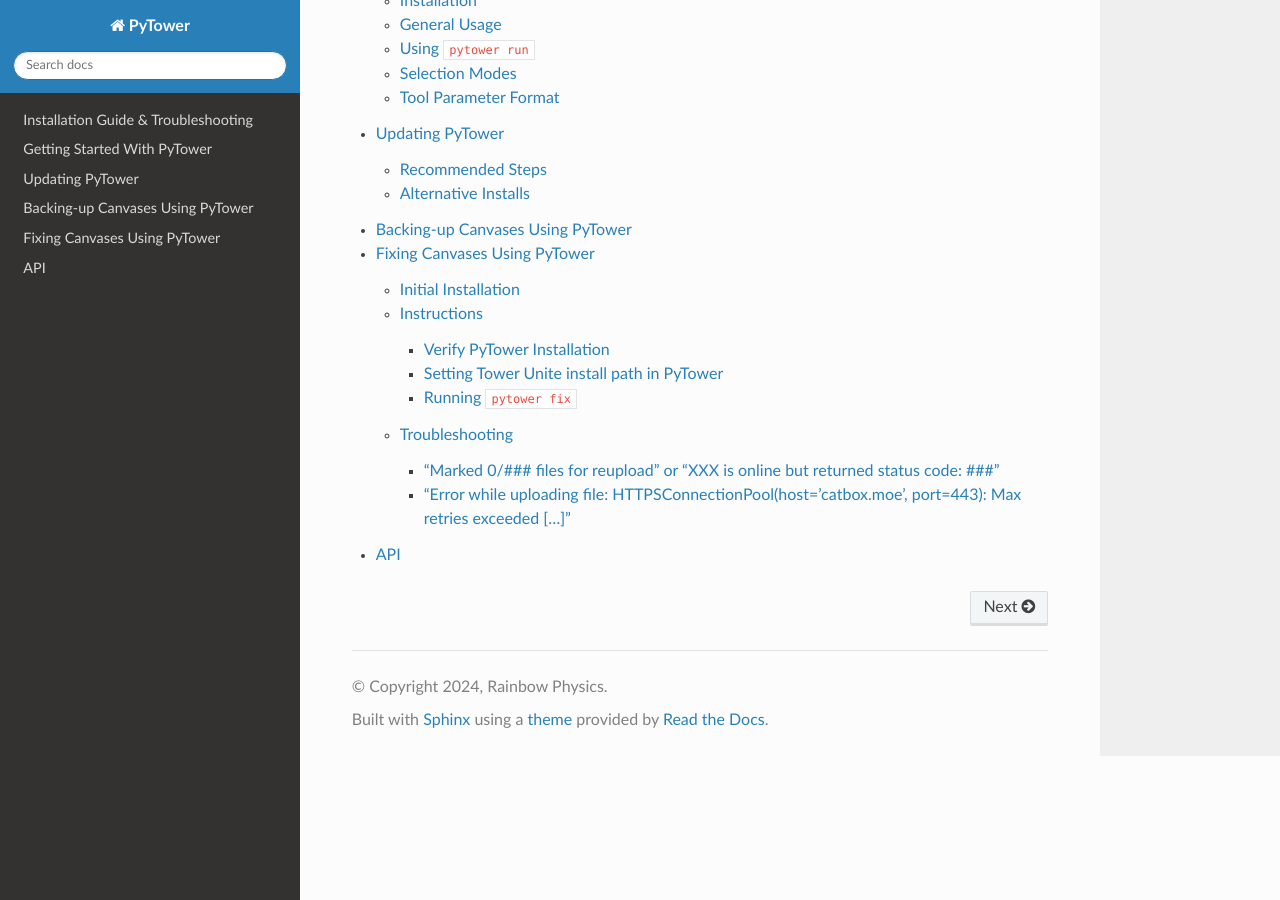
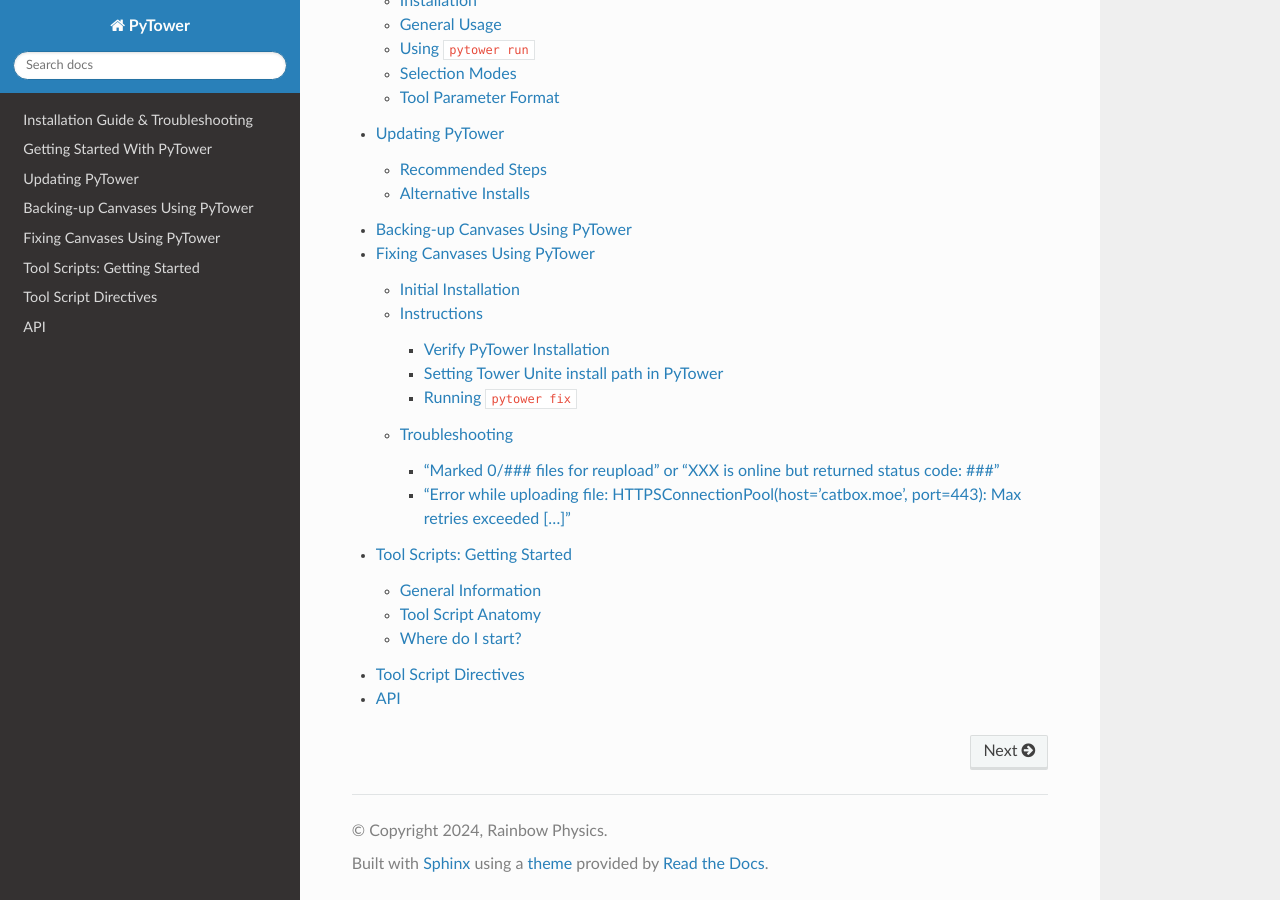
Before and after one commit to rainbowphysics/PyTower, a Sphinx documentation site: the page built from docs/source/index.rst, in a window 1280 px wide and 900 px high, scrolled down 652 px. Built offline with Sphinx 7.4.7 and the Read the Docs theme 2.0.0, drawn with Linux system fonts in a browser that asks for light colours; the version number could not be read and is left out; some of the changed lines change nothing that is shown.

Commit message:
Add in remaining wiki articles from GitHub Pages

```diff
--- a/docs/source/index.rst
+++ b/docs/source/index.rst
@@ -21,4 +21,6 @@
    updating
    canvas_backup
    canvas_fix
+   tools_getting_started
+   tools_directives
    api
--- /dev/null
+++ b/docs/source/tools_directives.rst
@@ -0,0 +1,33 @@
+.. tool_script_directives:
+Tool Script Directives
+======================
+
+Tool script directives are special attributes read by PyTower when it parses a tool script. They help make tool scripts more presentable, user-friendly, and register metadata. All of them are optional, but recommended for accessibility.
+
+List of directives:
+ - ``TOOL_NAME``: Registers the name used by PyTower (by default it uses the script's file name)
+ - ``VERSION``: Script version
+ - ``AUTHOR``: Script author
+ - ``URL``: External URL for more information (e.g., a link to a forum post)
+ - ``INFO``: Further info printed when calling ``pytower info <toolname>``
+ - ``PARAMETERS``: Dictionary of required parameters and their types (registered as ``ToolParameterInfo`` instances)
+ - ``IGNORE=True``: Tells PyTower to skip over this script. Useful for shared libraries or utility scripts
+
+By default ``PARAMETERS`` will be loaded as an empty dictionary. For examples involving the directives, `see the built-in tool scripts`__
+
+.. _tools_scripts: https://github.com/rainbowphysics/PyTower/tree/main/tools
+__ tools_scripts_
+
+Example of PARAMETERS from rotate.py_ (as of v0.1.0):
+
+.. _rotate.py: https://github.com/rainbowphysics/PyTower/tree/main/tools/rotate.py
+.. code-block:: python
+   PARAMETERS = {'rotation': ToolParameterInfo(dtype=xyz, description='Rotation to perform (in Euler angles and degrees)'),
+                 'local': ToolParameterInfo(dtype=bool, description='Whether to only rotate locally', default=False)}
+
+
+The ``{...}`` defines a Python dictionary (``dict``), where the parameter name is the key (``'rotation'``, ``'local'``) and the value is ``ToolParameterInfo(...)``. ``ToolParameterInfo`` is a class that registers information about each parameter. In the above example, ``rotation`` is registered as an ``xyz`` data type (input as ``x,y,z``) parameter with the description ``Rotation to perform (in Euler angles and degrees)``.
+
+By default, each parameter in ``PARAMETERS`` is required. To make a parameter optional, the ``default`` argument must be passed to the ``ToolParameterInfo`` constructor. In the above example, ``'local'`` has the data type ``bool``, has the description ``Whether to only rotate locally``, and has the default value ``False``, which makes it an optional parameter.
+
+To check that variable descriptions are formatted correctly, try running ``pytower info <TOOL_NAME>`` where ``<TOOL_NAME>`` is the ``TOOL_NAME`` of your tool script. ``URL`` and ``INFO`` are also displayed here in ``pytower info``.
--- /dev/null
+++ b/docs/source/tools_getting_started.rst
@@ -0,0 +1,66 @@
+Tool Scripts: Getting Started
+=============================
+
+General Information
+-------------------
+Tool scripts are located in the ``tools/`` folder. There are a dozen built-in tools, including ``tile.py``, ``set.py``, ``filter.py``, and ``scale.py``. To view a tool, simply open the file in a text-editor of your choice (I recommend Notepad++ or VSCode). When a script is added to ``tools/``, it is automatically indexed in ``tools-index.json`` and added to the list of tools. When it comes time to run the tool, its ``main`` function is executed by the core ``pytower`` program.
+
+Tool Script Anatomy
+-------------------
+Tool scripts have the following general anatomy:
+- Python import statements (``import ...``, ``from ... import ...``)
+- Tooling directives (``TOOL_NAME``, ``AUTHOR``, ``PARAMETERS``, ...)
+- The main function (``def main(...):``)
+- Prototype mocking at the bottom (``if __name__ == '__main__': tower.run(...)``)
+
+For more information about import statements in Python see: https://realpython.com/lessons/import-statement/
+
+And for more information about the tooling directives currently available, see :ref:`Wiki: Tool Script Directives <tool_script_directives>`
+
+The main function is the most important part of the tooling script. It contains the Python code to actually be executed. It takes in the save data (as a ``Suitebro`` object), the active selection as a ``Selection`` set object, and any tool parameters (passed-through using ``-@`` or ``--parameters``) as a dictionary (``ParameterDict``).
+
+As a full example, here are the contents of center.py_ (as of 0.1.0):
+
+.. _center.py: https://github.com/rainbowphysics/PyTower/blob/main/tools/center.py
+
+.. code-block:: python
+   # Python Imports
+   from pytower import tower
+   from pytower.selection import Selection
+   from pytower.suitebro import Suitebro, TowerObject
+   from pytower.tower import ToolParameterInfo, ParameterDict
+   from pytower.util import xyz
+
+   # PyTower Tool Directives
+   TOOL_NAME = 'Center'
+   VERSION = '1.0'
+   AUTHOR = 'Physics System'
+   URL = 'https://github.com/rainbowphysics/PyTower/blob/main/tools/center.py'
+   INFO = '''Centers selection at the world origin'''
+   PARAMETERS = {'offset': ToolParameterInfo(dtype=xyz, description='Optional offset', default=xyz(0.0, 0.0, 0.0))}
+
+   # Main function
+   def main(save: Suitebro, selection: Selection, params: ParameterDict):
+       offset = params.offset
+       centroid = sum([obj.position for obj in selection]) / len(selection)
+
+       for obj in selection:
+           # Move so that the centroid becomes the origin
+           obj.position -= centroid
+
+           # Add optional offset
+           obj.position += offset
+
+
+   # If script is called directly: use tower.run to mock-run the tool
+   if __name__ == '__main__':
+       tower.run('CondoData', main, params=['offset=0,0,300'])
+
+
+Where do I start?
+-----------------
+Making a tool script is as simple as taking copying a built-in tool and changing the details you want. You can even add code directly to tool scripts!
+
+PyTower is designed to be as convenient and flexible as possible for artists and map-makers, so the best way to use the program is to copy a built-in tool or a recipe you like and start from there!
+
+When you call ``pytower run`` it will automatically detect your script and add it to the index so it can be run at any point. Just make sure you give your script a unique ``TOOL_NAME``, or leave it blank to use the file name as a default
```
